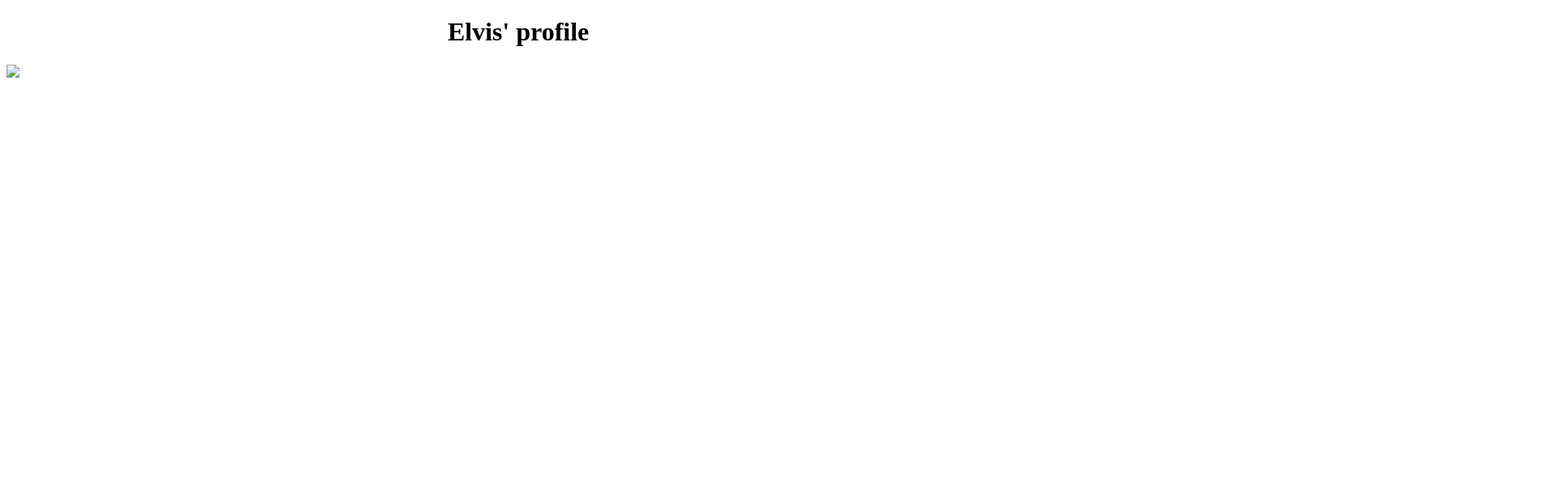
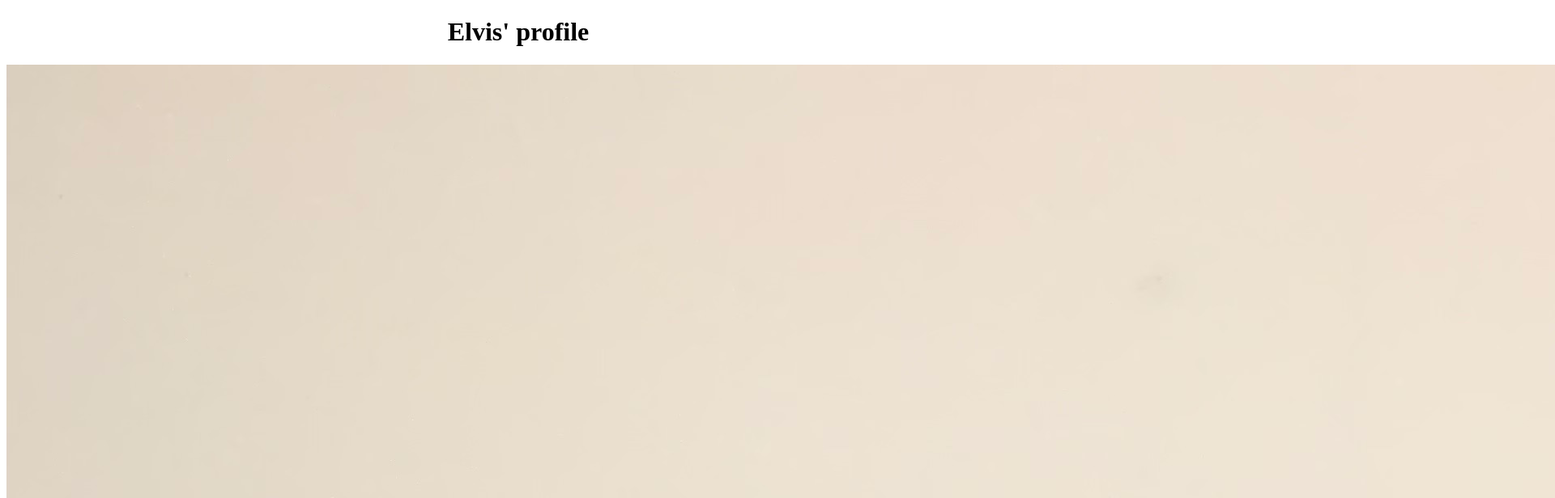
Before and after one commit to e-dovi/e-dovi.github.io, a plain HTML site: page index.html in a window 1280 px wide. Shown: the top 616 px of the page at 81% size, 1920 px wide, since content can reach past the window. Drawn offline with Linux system fonts and the light colour scheme.

Commit message:
Update index.html

```diff
--- a/index.html
+++ b/index.html
@@ -5,6 +5,6 @@
     </head>
     <body>
         <h1>Elvis' profile</h1>
-        <img src="earth.jpg">
+        <img src="profile.jpg">
     </body>
 </html>
```
